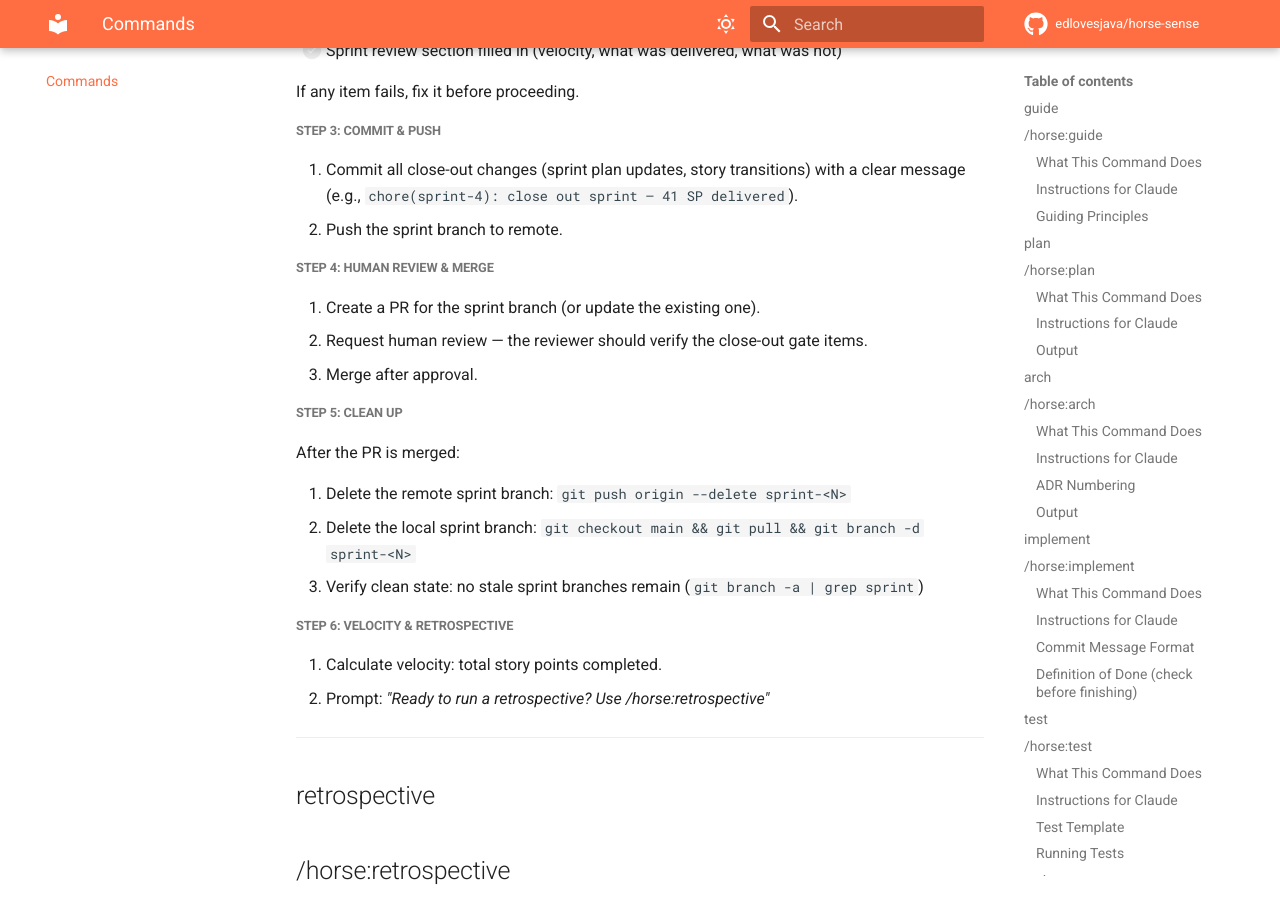
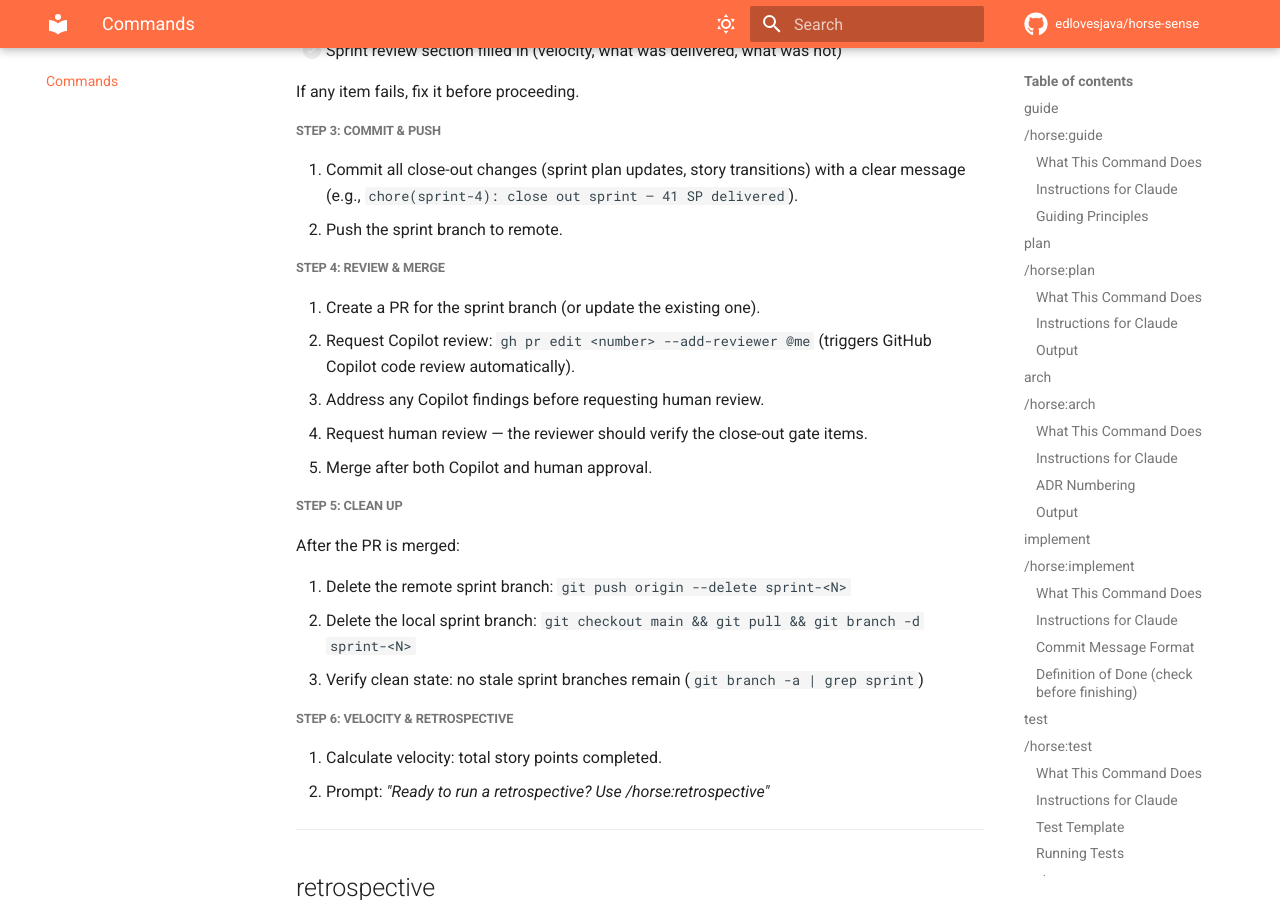
Before and after one commit to edlovesjava/horse-sense, an MkDocs documentation site: the page built from docs/commands.md, in a window 1280 px wide and 900 px high, scrolled down 14234 px. Built offline with MkDocs 1.6.1 and Material for MkDocs 9.7.7, drawn with Linux system fonts in a browser that asks for light colours; comment, search, counter and statistics services are not loaded.

Commit message:
feat(sprint): add Copilot code review to PR review step
Request GitHub Copilot review via gh CLI before human review.
Copilot findings should be addressed before requesting human approval.

Co-Authored-By: Claude Opus 4.6 (1M context) <noreply@anthropic.com>

```diff
--- a/horse/commands/sprint.md
+++ b/horse/commands/sprint.md
@@ -96,11 +96,13 @@ If any item fails, fix it before proceeding.
 1. Commit all close-out changes (sprint plan updates, story transitions) with a clear message (e.g., `chore(sprint-4): close out sprint — 41 SP delivered`).
 2. Push the sprint branch to remote.
 
-#### Step 4: Human Review & Merge
+#### Step 4: Review & Merge
 
 1. Create a PR for the sprint branch (or update the existing one).
-2. Request human review — the reviewer should verify the close-out gate items.
-3. Merge after approval.
+2. Request Copilot review: `gh pr edit <number> --add-reviewer @me` (triggers GitHub Copilot code review automatically).
+3. Address any Copilot findings before requesting human review.
+4. Request human review — the reviewer should verify the close-out gate items.
+5. Merge after both Copilot and human approval.
 
 #### Step 5: Clean Up
 
```
